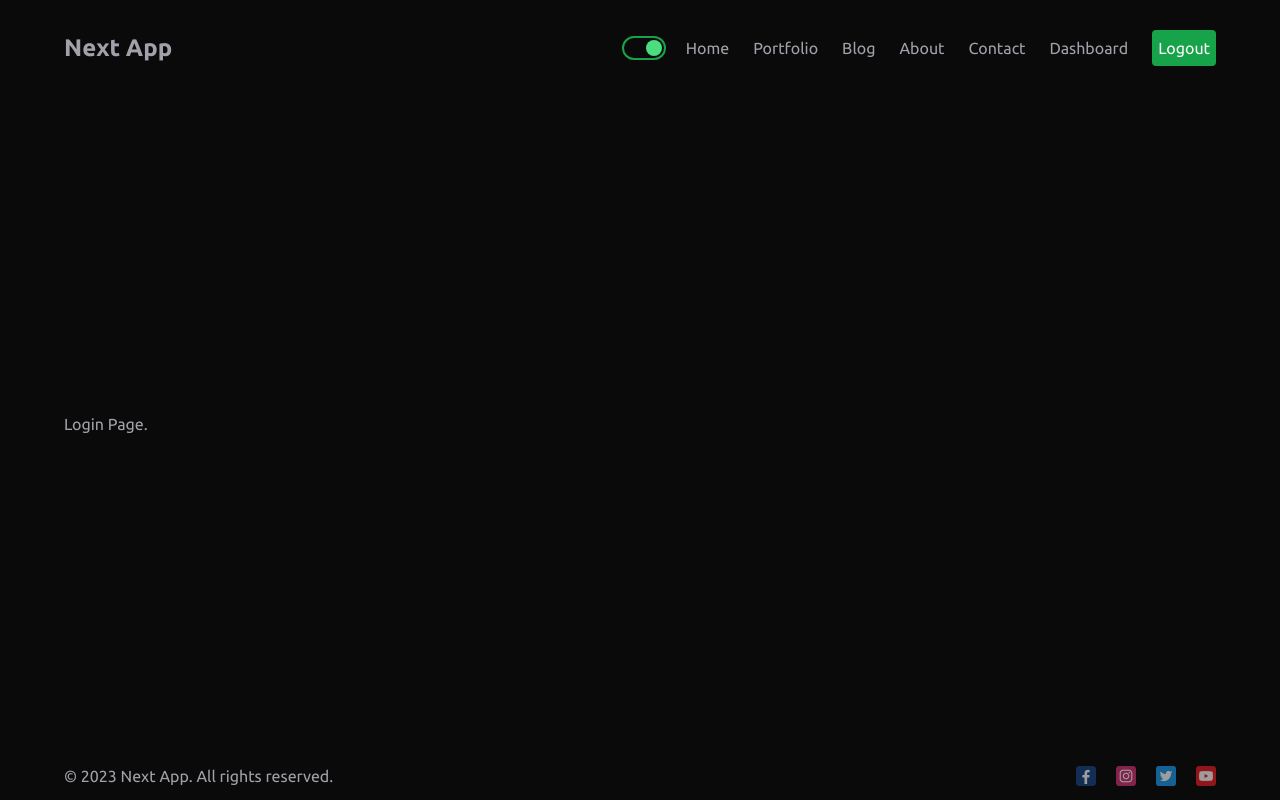
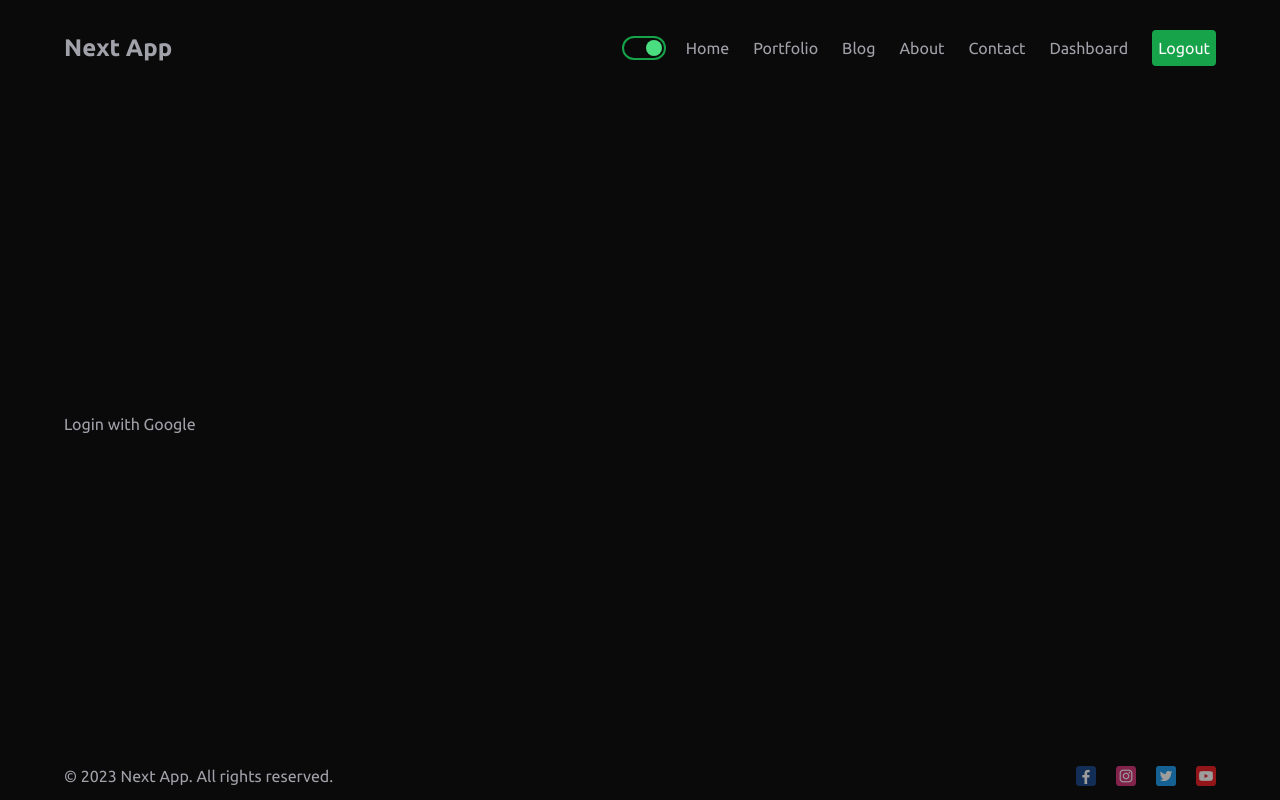
Before and after one commit to blu3IceCube/Nextjs-App, a Next.js app: page /dashboard/login in a window 1280 px wide. Built offline with nearby package versions, Linux system fonts and the light colour scheme.

Commit message:
adding google auth to login page

```diff
--- /dev/null
+++ b/app/api/auth/[...nextauth]/route.js
@@ -0,0 +1,13 @@
+import NextAuth from "next-auth";
+import GoogleProvider from "next-auth/providers/google";
+
+const handler = NextAuth({
+  providers: [
+    GoogleProvider({
+      clientId: process.env.GOOGLE_CLIENT_ID,
+      clientSecret: process.env.GOOGLE_CLIENT_SECRET,
+    }),
+  ],
+});
+
+export { handler as GET, handler as POST };
--- a/app/dashboard/login/page.jsx
+++ b/app/dashboard/login/page.jsx
@@ -1,7 +1,11 @@
+"use client"
+
+import { signIn } from "next-auth/react"
+
 export default function Login() {
     return (
         <div>
-            Login Page.
+            <button onClick={() => signIn("google")}>Login with Google</button>
         </div>
     )
 }
--- a/app/dashboard/page.jsx
+++ b/app/dashboard/page.jsx
@@ -1,4 +1,13 @@
+"use client"
+import { useSession } from "next-auth/react"
+import Link from "next/link";
+
 export default function Dashboard() {
+
+    const session = useSession()
+
+    console.log(session);
+
     return (
         <div>
             Dashboard Page.
--- a/app/layout.js
+++ b/app/layout.js
@@ -1,38 +1,42 @@
-import Navbar from '@/components/navbar/Navbar'
-import './globals.css'
-import { Inter, Ubuntu } from 'next/font/google'
-import Footer from '@/components/footer/Footer'
-import ThemeProvider from '@/app/Context/ThemeContext'
+import Navbar from "@/components/navbar/Navbar";
+import "./globals.css";
+import { Inter, Ubuntu } from "next/font/google";
+import Footer from "@/components/footer/Footer";
+import ThemeProvider from "@/app/Context/ThemeContext";
+import AuthProvider from "@/components/AuthProvider/AuthProvider";
 
-const inter = Inter({ subsets: ['latin'] })
+const inter = Inter({ subsets: ["latin"] });
 
 const ubuntu = Ubuntu({
-  weight: ['300', '400', '500', '700'],
-  subsets: ['latin']
-})
+  weight: ["300", "400", "500", "700"],
+  subsets: ["latin"],
+});
 
 export const metadata = {
-  title: 'Next.js App',
-  description: 'A full stack nextjs app.',
-}
+  title: "Next.js App",
+  description: "A full stack nextjs app.",
+};
 
 export default function RootLayout({ children }) {
   return (
     <html lang="en">
       <head>
-
-        <script src="https://kit.fontawesome.com/a35d200abf.js" crossOrigin="anonymous"></script>
+        <script
+          src="https://kit.fontawesome.com/a35d200abf.js"
+          crossOrigin="anonymous"
+        ></script>
       </head>
       <body className={`${ubuntu.className}`}>
         <ThemeProvider>
-          <div className='max-w-page min-h-screen mx-auto px-16 flex flex-col justify-between'>
-            <Navbar />
-            {children}
-            <Footer />
-          </div>
+          <AuthProvider>
+            <div className="max-w-page min-h-screen mx-auto px-16 flex flex-col justify-between">
+              <Navbar />
+              {children}
+              <Footer />
+            </div>
+          </AuthProvider>
         </ThemeProvider>
-
       </body>
     </html>
-  )
+  );
 }
--- /dev/null
+++ b/components/AuthProvider/AuthProvider.jsx
@@ -0,0 +1,11 @@
+"use client"
+
+import { SessionProvider } from "next-auth/react";
+
+export default function AuthProvider({children}) {
+    return (
+        <SessionProvider>
+            {children}
+        </SessionProvider>
+    )
+}
--- a/package.json
+++ b/package.json
@@ -12,6 +12,7 @@
     "autoprefixer": "10.4.14",
     "mongoose": "^7.2.2",
     "next": "13.4.4",
+    "next-auth": "^4.22.1",
     "postcss": "8.4.24",
     "react": "18.2.0",
     "react-dom": "18.2.0",
```
Also changed, not shown: 1 other file (tests, documents, lock files or other folders).
